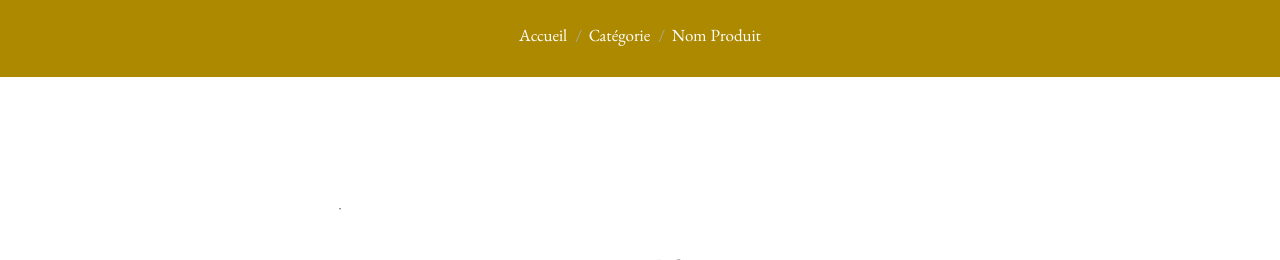
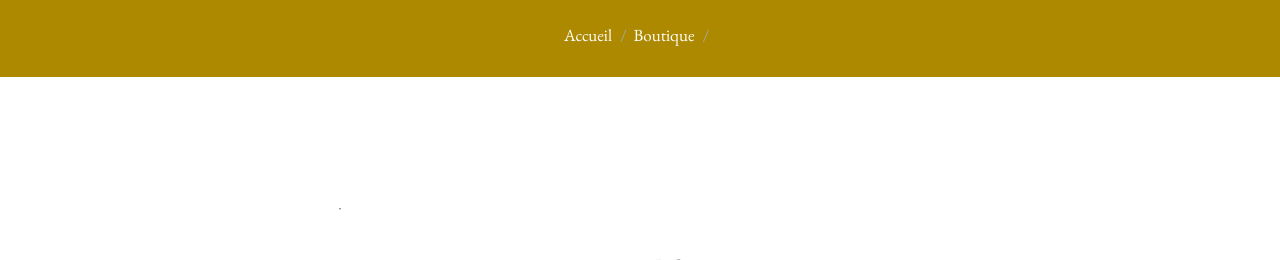
Before and after one commit to JulieTrocme/projetesimed3a2021, a Symfony app: template templates/front/default/produit.html.twig in a window 1280 px wide. Shown: the part 175-435 px from the top of the page. Run offline with Twig, Linux system fonts and the light colour scheme; the template is opened without the code that fills it, so the values that code supplies are empty; some libraries are stand-ins or nearby versions; some web fonts are replaced.

Commit message:
beadcrumb produit

```diff
--- a/templates/front/default/produit.html.twig
+++ b/templates/front/default/produit.html.twig
@@ -9,8 +9,22 @@
                     <div class="breadcrumb-wrapper p-4 color-gold">
                         <ol class="breadcrumbs-custom">
                             <li><a href="./">Accueil</a></li>
-                            <li><a href="/boutique">Catégorie</a></li>
-                            <li>Nom Produit</li>
+                            <li><a href="/boutique">Boutique</a></li>
+                            {% if produit.cat != null %}
+                            <li>
+                                <a href="{{ path('boutiqueCat',{'cat':produit.cat.caSeoUrl}) }}">
+                                    {{produit.cat.caSeoUrl | lower}}
+                                </a>
+                            </li>
+                            {% endif %}
+                            {% if produit.cat2 != null %}
+                            <li>
+                                <a href="{{ path('boutiqueCat',{'cat':produit.cat2.cat.caSeoUrl,'sscat':produit.cat2.caSeoUrl}) }}">
+                                    {{produit.cat2.caSeoUrl | lower}}
+                                </a>
+                            </li>
+                            {% endif %}
+                            <li>{{ produit.prTitre }}</li>
                         </ol>
                     </div>
                 </div>
```
